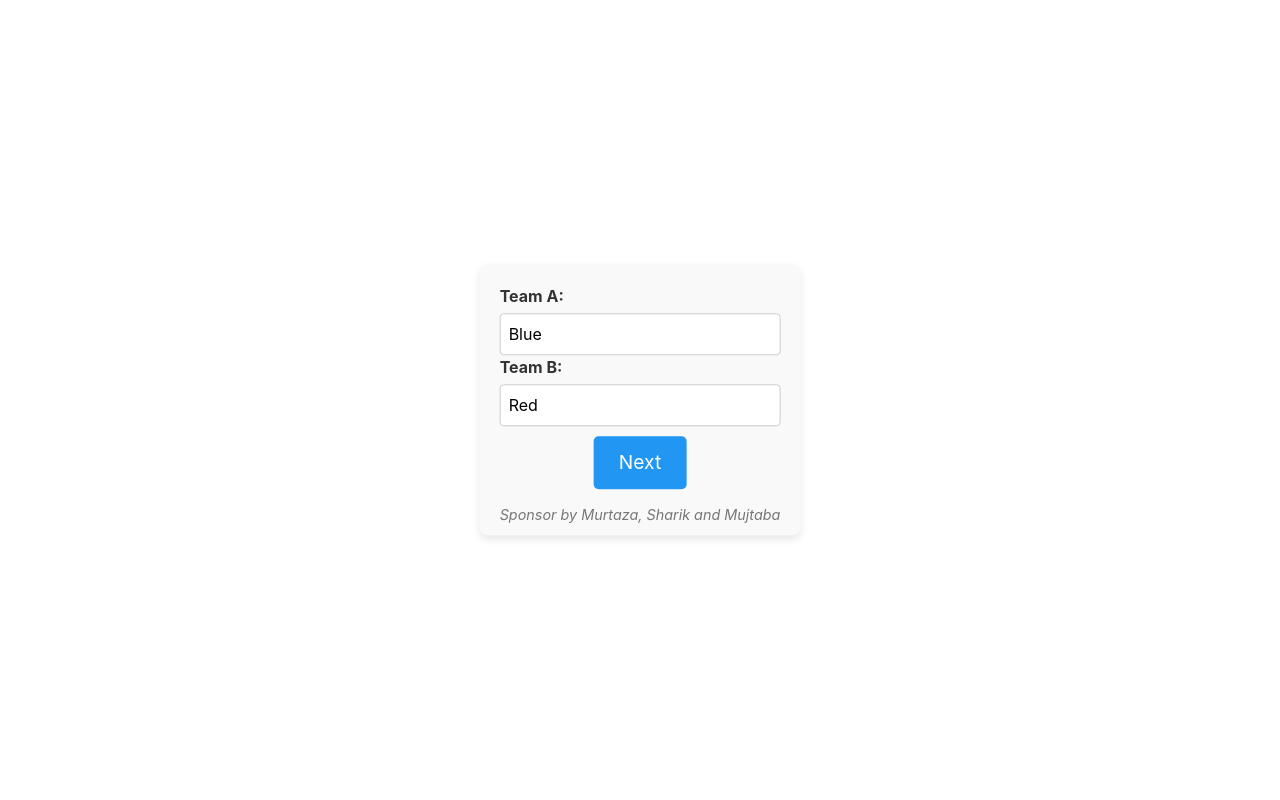
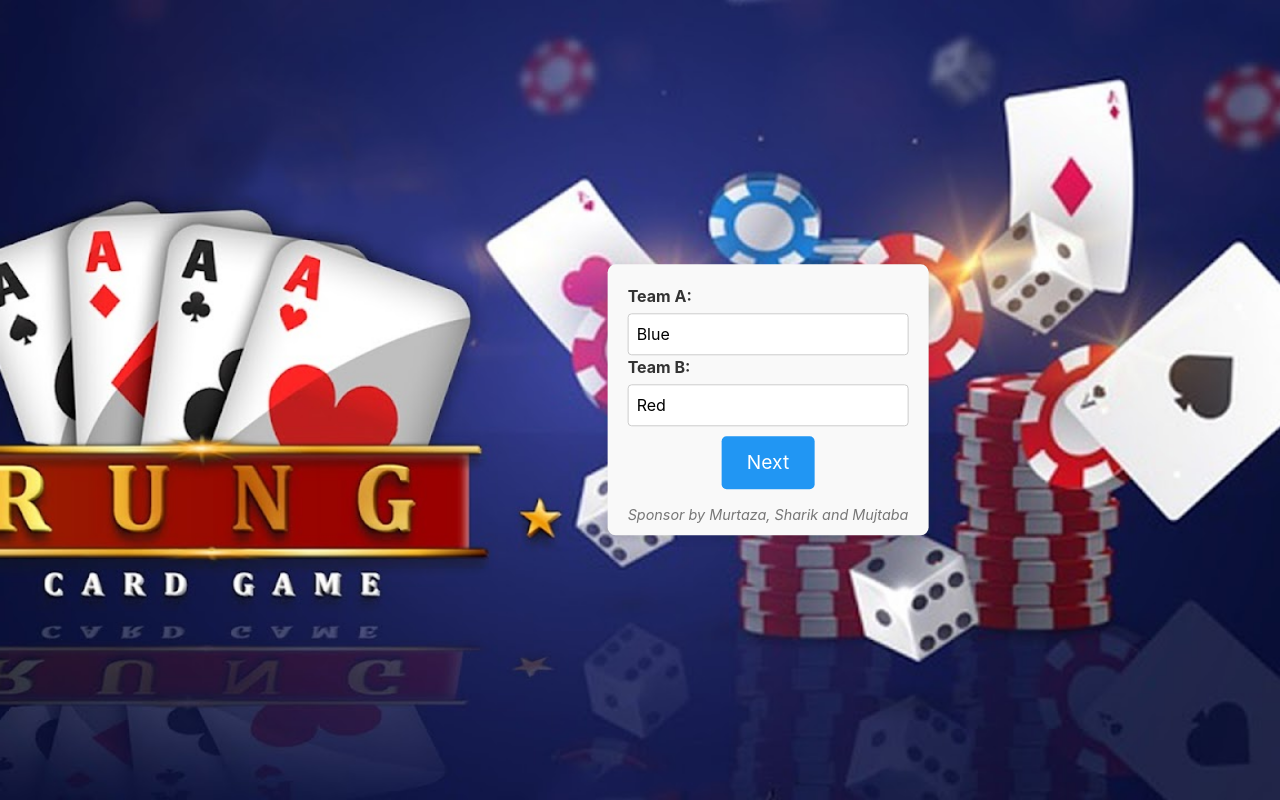
Before and after one commit to murtazaalmas/Dubai, an Angular app: page / in a window 1280 px wide. Built offline with nearby package versions, Linux system fonts and the light colour scheme.

Commit message:
cosmatic changes

```diff
--- a/src/app/components/color-game/color-game.component.scss
+++ b/src/app/components/color-game/color-game.component.scss
@@ -508,7 +508,7 @@
 .setup-container {
   position: absolute;
   top: 50%;
-  left: 50%;
+  left: 60%;
   transform: translate(-50%, -50%);
   padding: 20px 20px 10px;
   max-width: 800px;
--- a/src/styles.scss
+++ b/src/styles.scss
@@ -3,4 +3,5 @@ html, body {
   position: fixed;
   width: 100%;
   height: 100%;
+  background: url('/assets/images/bg1.jpg') center/cover no-repeat;
 }
```
Also changed, not shown: public/assets/images/bg1.jpg (added).
